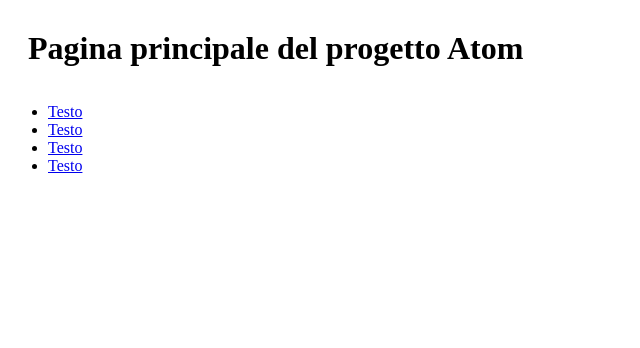
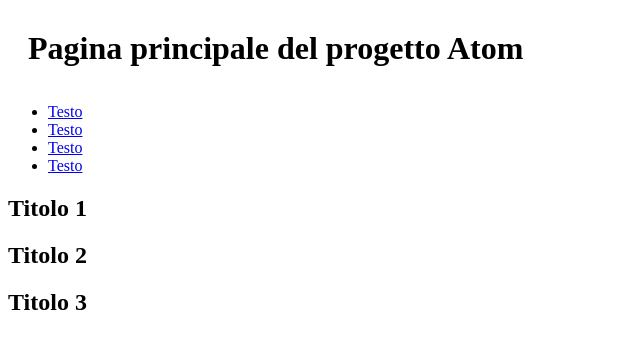
Before and after one commit to skillsAndMore/corso-atom, a plain HTML site: page index.html in a window 1280 px wide. Shown: the whole page, without its empty margins (0-640 px from the left). Drawn offline with Linux system fonts and the light colour scheme.

Commit message:
Inserire il mio commit

```diff
--- a/index.html
+++ b/index.html
@@ -28,8 +28,23 @@
         </nav>
     </header>
 
-
-
+    <section>
+        <article>
+            <header>
+                <h2>Titolo 1</h2>
+            </header>
+        </article>
+        <article>
+            <header>
+                <h2>Titolo 2</h2>
+            </header>
+        </article>
+        <article>
+            <header>
+                <h2>Titolo 3</h2>
+            </header>
+        </article>
+    </section>
 
 
    </body>
```
